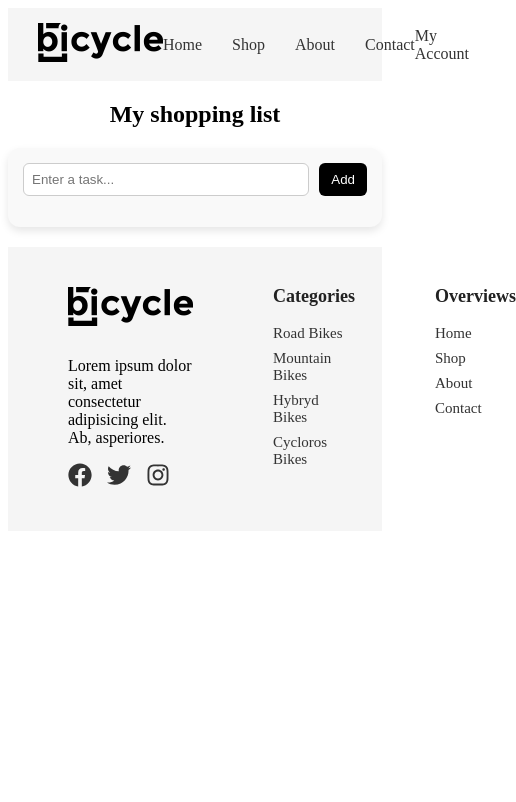
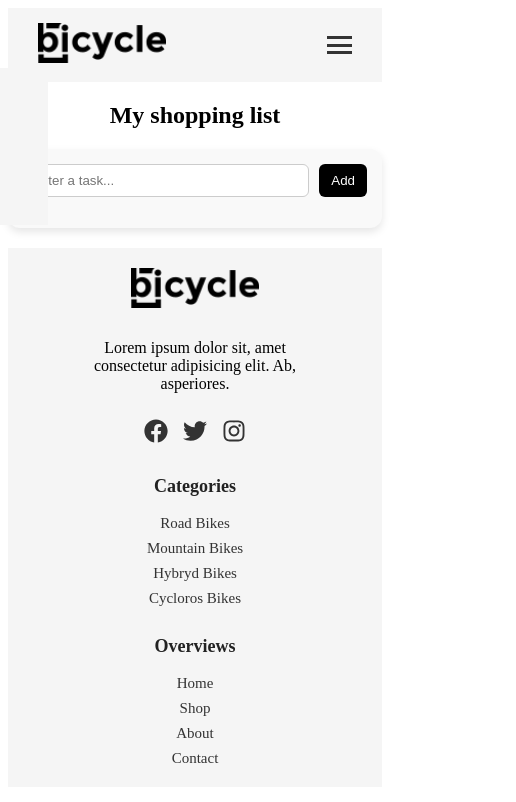
Before and after one commit to kubrama/react_task, a React (Create React App) app in the folder reactapp/: page /account in a window 390 px wide. Shown: the top 802 px of the page, 516 px wide, since content can reach past the window. Built offline with nearby package versions, Linux system fonts and the light colour scheme.

Commit message:
added responsive layout and css modules

```diff
--- a/reactapp/src/components/Card/Card.jsx
+++ b/reactapp/src/components/Card/Card.jsx
@@ -1,13 +1,13 @@
 import React from "react";
-import "./Card.css";
+import styles from"./Card.module.css";
 import Counter from "../Counter/Counter";
 
 export default function Card({ id, title, description, image, count, onIncrement, onDecrement, showCounter }) {
   return (
-    <div className="card">
-      <img src={image} alt={title} className="card-image" />
-      <h3 className="card-title">{title}</h3>
-      <p className="card-description">{description}</p>
+    <div className={styles.card}>
+      <img src={image} alt={title} className={styles.cardImage} />
+      <h3 className={styles.cardTitle}>{title}</h3>
+      <p className={styles.cardDescription}>{description}</p>
 
       {showCounter && (
         <Counter
--- a/reactapp/src/components/Card/Card.css
+++ b/reactapp/src/components/Card/Card.module.css
@@ -13,17 +13,17 @@
 
 }
 
-.card-image {
+.cardImage {
   width: 100%;
   border-radius: 8px;
 }
 
-.card-title {
+.cardTitle {
   margin-top: 12px;
   font-size: 18px;
 }
 
-.card-description {
+.cardDescription {
   font-size: 14px;
   color: #555;
   margin-bottom: 16px;
@@ -34,7 +34,7 @@
   font-size: 16px;
 }
 
-.counter-buttons button {
+.counterButtons button {
   font-size: 16px;
   padding: 6px 12px;
   margin: 0 5px;
@@ -47,7 +47,7 @@
   transition: all 0.3s;
 }
 
-.counter-buttons button:hover {
+.counterButtons button:hover {
   background-color: white;
   color:black;
   border: 1px solid black;
--- a/reactapp/src/components/Counter/Counter.jsx
+++ b/reactapp/src/components/Counter/Counter.jsx
@@ -1,11 +1,11 @@
 import React from "react";
-import '../Card/Card.css'
+import styles from '../Card/Card.module.css'
 
 const Counter = ({ id, count, onIncrement, onDecrement }) => {
   return (
-    <div className="counter">
+    <div className={styles.counter}>
       <h4>Count: {count}</h4>
-      <div className="counter-buttons">
+      <div className={styles.counterButtons}>
         <button onClick={() => onDecrement(id)}>-</button>
         <button onClick={() => onIncrement(id)}>+</button>
       </div>
--- a/reactapp/src/components/Footer/Footer.css
+++ b/reactapp/src/components/Footer/Footer.css
@@ -5,22 +5,25 @@ footer {
   padding: 40px 60px;
   background-color: #f5f5f5;
   gap: 80px;
+  flex-wrap: wrap;
 }
-
 
 footer .logo {
   max-width: 250px;
   display: flex;
   flex-direction: column;
-  align-items: start;
+  align-items: flex-start;
 }
 
 footer .logo img {
   margin-bottom: 15px;
+  max-width: 150px;
 }
-footer .icons{
-    display: flex;
-    gap: 15px;
+
+footer .icons {
+  display: flex;
+  gap: 15px;
+  margin-top: 10px;
 }
 
 footer h3 {
@@ -30,7 +33,6 @@ footer h3 {
   line-height: 1;
   color: #222;
 }
-
 
 footer .categories,
 footer .overviews {
@@ -49,3 +51,24 @@ footer a {
 footer a:hover {
   color: #007bff;
 }
+
+
+@media (max-width: 768px) {
+  footer {
+    flex-direction: column;
+    gap: 30px;
+    padding: 20px;
+    text-align: center;
+    align-items: center;
+  }
+
+  footer .logo {
+    align-items: center;
+    text-align: center;
+  }
+
+  footer .categories,
+  footer .overviews {
+    align-items: center;
+  }
+}
--- a/reactapp/src/components/Header/Header.css
+++ b/reactapp/src/components/Header/Header.css
@@ -4,6 +4,11 @@ header {
   align-items: center;
   padding: 15px 30px;
   background-color: #f5f5f5;
+  position: relative;
+}
+
+.logo img {
+  height: 40px;
 }
 
 .navbar nav {
@@ -20,7 +25,6 @@ header {
 
 .navbar a:hover {
   color: #007bff;
-
 }
 
 .account a {
@@ -28,3 +32,61 @@ header {
   color: #333;
   font-weight: 500;
 }
+
+
+.burger {
+  display: none;
+  flex-direction: column;
+  justify-content: space-between;
+  width: 25px;
+  height: 18px;
+  cursor: pointer;
+}
+
+.burger div {
+  width: 100%;
+  height: 3px;
+  background-color: #333;
+  transition: all 0.3s ease;
+}
+
+
+@media (max-width: 768px) {
+  .navbar {
+    position: absolute;
+    top: 60px;
+    left: -100%;
+    width: 100%;
+    background: #f5f5f5;
+    padding: 20px;
+    transition: left 0.3s ease;
+  }
+
+  .navbar.open {
+    left: 0;
+  }
+
+  .navbar nav {
+    flex-direction: column;
+    gap: 15px;
+  }
+
+  .account {
+    display: none;
+  }
+
+  .burger {
+    display: flex;
+  }
+
+
+  .burger.toggle div:nth-child(1) {
+    transform: rotate(45deg) translateY(7px);
+  }
+  .burger.toggle div:nth-child(2) {
+    opacity: 0;
+  }
+  .burger.toggle div:nth-child(3) {
+    transform: rotate(-45deg) translateY(-7px);
+  }
+}
--- a/reactapp/src/components/Header/Header.jsx
+++ b/reactapp/src/components/Header/Header.jsx
@@ -1,32 +1,38 @@
-import React from 'react'
-import logo from '../../assets/images/logo.png'
-import "../Header/Header.css"
+import React, { useState } from 'react';
+import logo from '../../assets/images/logo.png';
+import "../Header/Header.css";
 import { NavLink } from "react-router-dom";
 
+const Header = () => {
+  const [isOpen, setIsOpen] = useState(false);
 
-const Header = () => {
   return (
     <header>
       <div className="logo">
         <img src={logo} alt="logo" />
       </div>
 
-      <div className="navbar">
+      <div className={`navbar ${isOpen ? "open" : ""}`}>
         <nav>
-          <NavLink to="/" end>
-            Home
-          </NavLink>
-          <NavLink to="/shop">Shop</NavLink>
-          <NavLink to="/about">About</NavLink>
-          <NavLink to="/contact">Contact</NavLink>
+          <NavLink to="/" end onClick={() => setIsOpen(false)}>Home</NavLink>
+          <NavLink to="/shop" onClick={() => setIsOpen(false)}>Shop</NavLink>
+          <NavLink to="/about" onClick={() => setIsOpen(false)}>About</NavLink>
+          <NavLink to="/contact" onClick={() => setIsOpen(false)}>Contact</NavLink>
         </nav>
       </div>
 
       <div className="account">
         <NavLink to="/account">My Account</NavLink>
       </div>
+
+
+      <div className={`burger ${isOpen ? "toggle" : ""}`} onClick={() => setIsOpen(!isOpen)}>
+        <div></div>
+        <div></div>
+        <div></div>
+      </div>
     </header>
   );
 };
 
-export default Header
+export default Header;
--- a/reactapp/src/components/ToDoList/ToDoList.jsx
+++ b/reactapp/src/components/ToDoList/ToDoList.jsx
@@ -1,7 +1,6 @@
 import React, { useState } from "react";
 import { FaTrash } from "react-icons/fa";
-
-import "./ToDoList.css";
+import styles from "./ToDoList.module.css";
 
 export default function ToDoList() {
     const [tasks, setTasks] = useState([]);
@@ -27,9 +26,9 @@ export default function ToDoList() {
     };
 
     return (
-        <div className="todo-container">
+        <div className={styles.todoContainer}>
 
-            <div className="todo-input">
+            <div className={styles.todoInput}>
                 <input
                     type="text"
                     placeholder="Enter a task..."
@@ -39,11 +38,11 @@ export default function ToDoList() {
                 <button onClick={addTask}>Add</button>
             </div>
 
-            <ul className="todo-list">
+            <ul className={styles.todoList}>
                 {tasks.map((task) => (
-                    <li key={task.id} className={task.completed ? "completed" : ""}>
+                    <li key={task.id} className={task.completed ? styles.completed : ""}>
                         <span onClick={() => toggleTask(task.id)}>{task.text}</span>
-                        <button className="delete-btn" onClick={() => deleteTask(task.id)}>
+                        <button className={styles.deleteBtn} onClick={() => deleteTask(task.id)}>
                             <FaTrash />
                         </button>
                     </li>
--- a/reactapp/src/components/ToDoList/ToDoList.css
+++ b/reactapp/src/components/ToDoList/ToDoList.module.css
@@ -1,4 +1,4 @@
-.todo-container {
+.todoContainer {
   max-width: 400px;
   margin: 20px auto;
   padding: 15px;
@@ -7,25 +7,25 @@
   box-shadow: 0 4px 8px rgba(0,0,0,0.1);
 }
 
-.todo-container h2 {
+.todoContainer h2 {
   text-align: center;
   margin-bottom: 15px;
 }
 
-.todo-input {
+.todoInput {
   display: flex;
   gap: 10px;
   margin-bottom: 15px;
 }
 
-.todo-input input {
+.todoInput input {
   flex: 1;
   padding: 8px;
   border: 1px solid #ccc;
   border-radius: 6px;
 }
 
-.todo-input button {
+.todoInput button {
   padding: 8px 12px;
   background: black;
   color: white;
@@ -34,16 +34,16 @@
   cursor: pointer;
 }
 
-.todo-input button:hover {
+.todoInput button:hover {
   background: grey;
 }
 
-.todo-list {
+.todoList {
   list-style: none;
   padding: 0;
 }
 
-.todo-list li {
+.todoList li {
   display: flex;
   justify-content: space-between;
   align-items: center;
@@ -55,18 +55,18 @@
   cursor: pointer;
 }
 
-.todo-list li.completed span {
+.todoList li.completed span {
   text-decoration: line-through;
   color: gray;
 }
 
-.todo-list li button {
+.todoList li button {
   background: transparent;
   border: none;
   cursor: pointer;
   font-size: 16px;
 }
-.delete-btn {
+.deleteBtn {
   background: transparent;
   border: none;
   cursor: pointer;
@@ -75,6 +75,6 @@
   transition: color 0.2s ease;
 }
 
-.delete-btn:hover {
+.deleteBtn:hover {
   color: #c0392b;
 }
```
